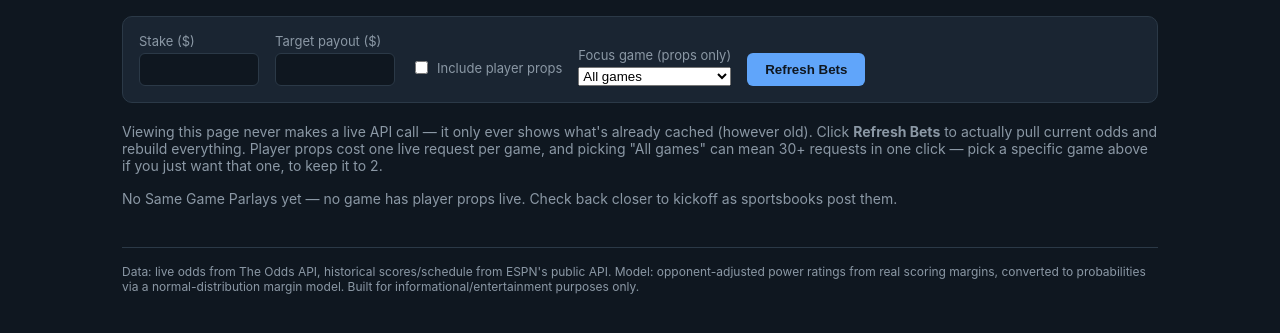
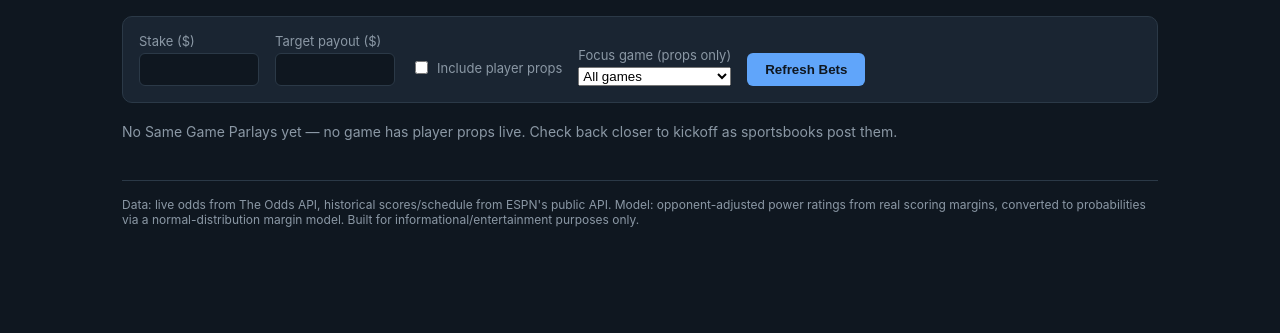
Before and after one commit to cannshan/nfl-bet-generator, a Flask app: template app/templates/index.html in a window 1280 px wide. Shown: the part 118-451 px from the top of the page. Run offline with Flask 3, Linux system fonts and the light colour scheme; the template is opened without the code that fills it, so the values that code supplies are empty; parts of the project's set-up code (start-up, migrations or seed data) failed here and were passed over.

Commit message:
Remove two explainer paragraphs from the Bets page
Co-Authored-By: Claude Sonnet 5 <noreply@anthropic.com>

```diff
--- a/app/templates/index.html
+++ b/app/templates/index.html
@@ -104,13 +104,6 @@
     {% endif %}
     <button type="submit">Refresh Bets</button>
   </form>
-  <p class="meta">
-    Viewing this page never makes a live API call — it only ever shows what's already cached (however
-    old). Click <strong>Refresh Bets</strong> to actually pull current odds and rebuild everything.
-    Player props cost one live request per game, and picking "All games" can mean 30+ requests in one
-    click — pick a specific game above if you just want that one, to keep it to 2.
-  </p>
-
   {% if never_refreshed %}
     <div class="meta" style="margin-bottom:20px;">
       Nothing's been loaded yet on this deployment. Click <strong>Refresh Bets</strong> above to pull
@@ -168,13 +161,6 @@
   {% if best_odds_parlays %}
   <section>
     <h2>Statistically Best Bets (${{ stake }} → ~${{ target|round(0) }})</h2>
-    <p class="meta">
-      No restriction on which games a leg comes from — this picks whatever combination of props
-      and lines gives the highest real hit chance at a payout near your target, using every signal
-      the model has. When a combo happens to include more than one leg from the same game, that's
-      flagged below — the combined probability for those is an estimate, same as a Same Game Parlay,
-      since those legs aren't actually independent.
-    </p>
     <div class="parlay-grid">
       {% for p in best_odds_parlays %}
       <div class="parlay-card" data-stake="{{ stake }}">
```
